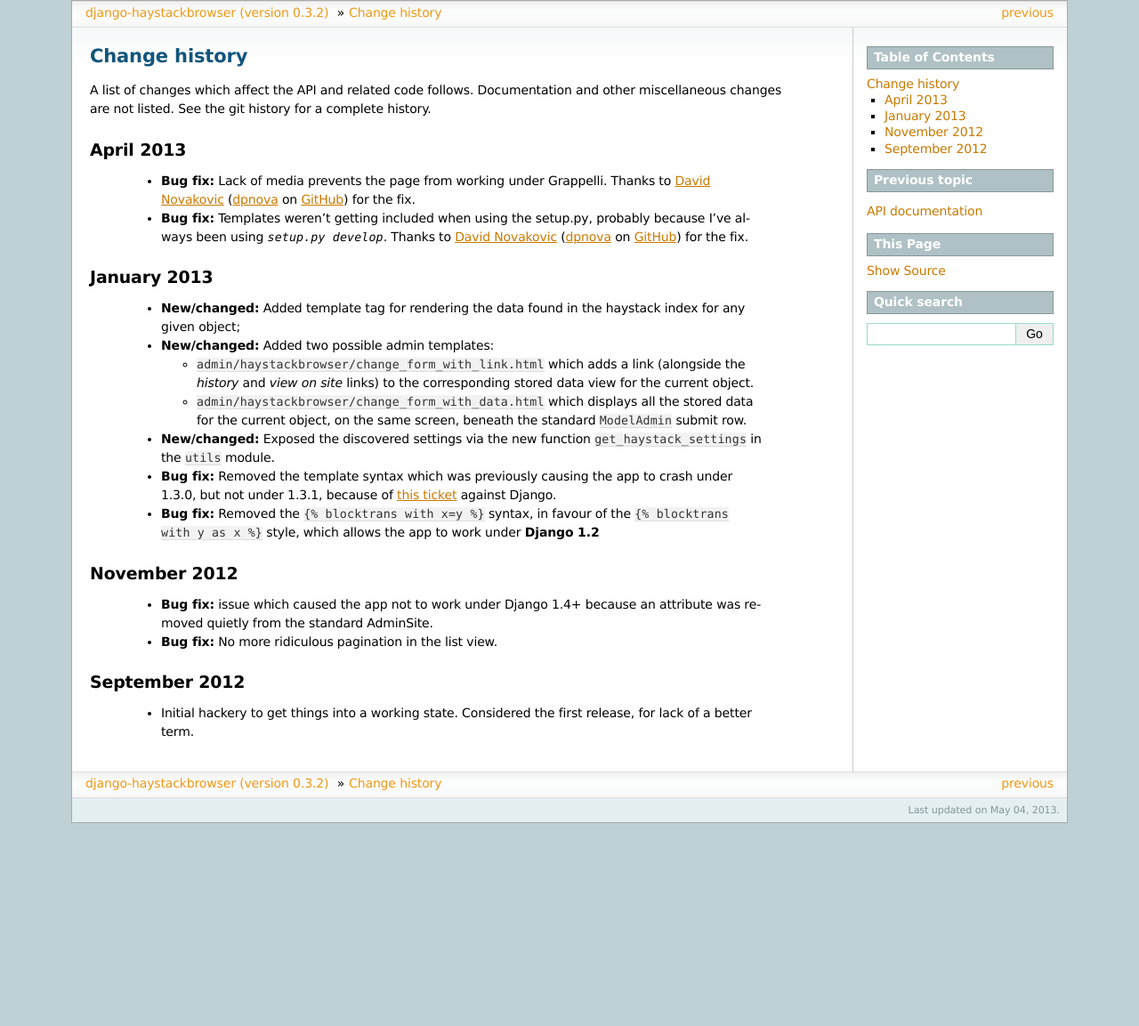
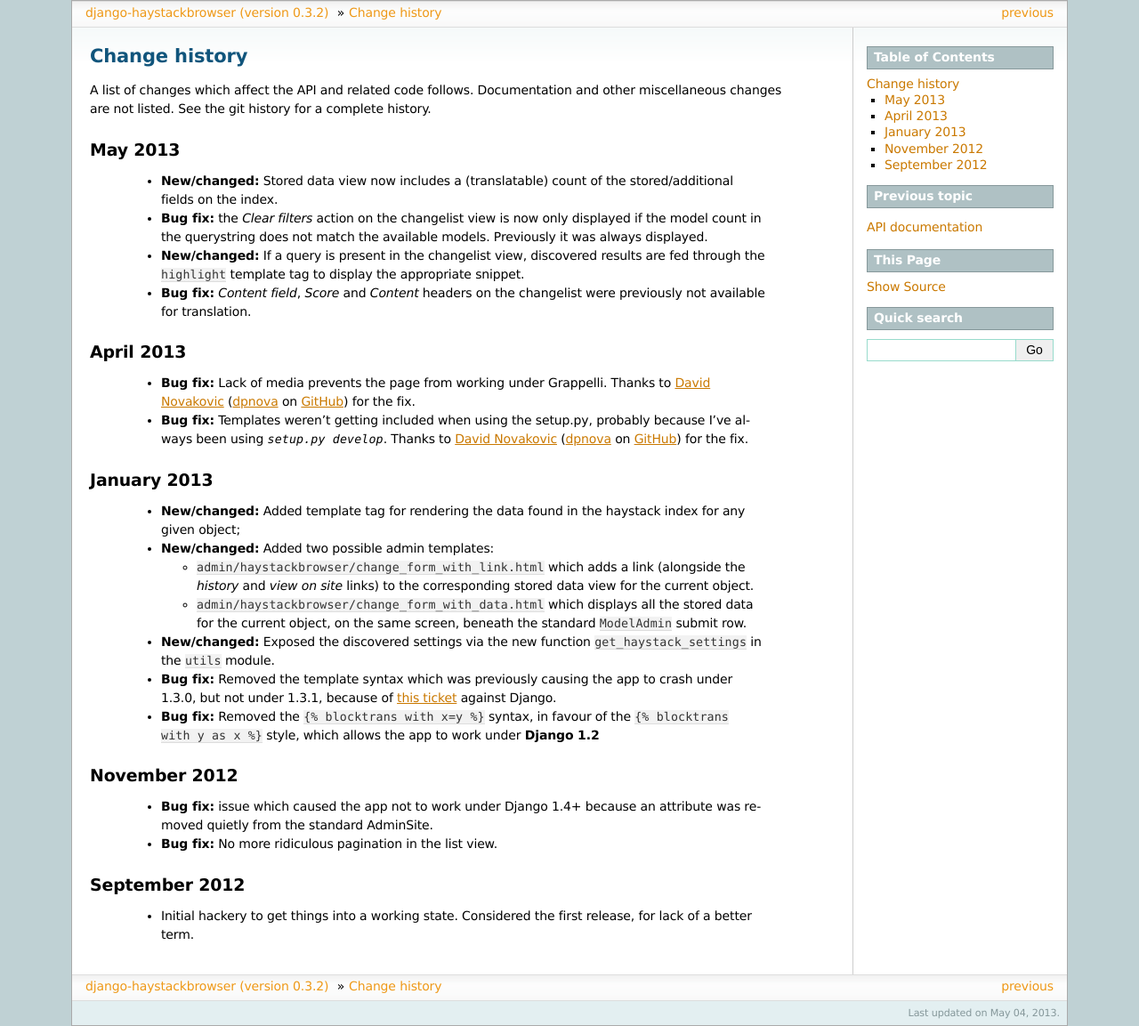
Before and after one commit to kezabelle/django-haystackbrowser, a Sphinx documentation site: the page built from docs/changelog.rst, in a window 1280 px wide. Shown: the whole page at 89% size. Built offline with Sphinx 7.4.7, drawn with Linux system fonts in a browser that asks for light colours; before the commit the page ends 925 px from its top, so only the background shows below that.

Commit message:
Updating the changelog to reflect what I've done since 01/05

```diff
--- a/docs/changelog.rst
+++ b/docs/changelog.rst
@@ -4,6 +4,20 @@
 A list of changes which affect the API and related code follows. Documentation
 and other miscellaneous changes are not listed. See the git history for a
 complete history.
+
+May 2013
+^^^^^^^^
+
+  * |feature| Stored data view now includes a (translatable) count of the
+    stored/additional fields on the index.
+  * |bugfix| the *Clear filters* action on the changelist view is now only
+    displayed if the model count in the querystring does not match the
+    available models. Previously it was always displayed.
+  * |feature| If a query is present in the changelist view, discovered
+    results are fed through the ``highlight`` template tag to display
+    the appropriate snippet.
+  * |bugfix| *Content field*, *Score* and *Content* headers on the changelist
+    were previously not available for translation.
 
 April 2013
 ^^^^^^^^^^
```
